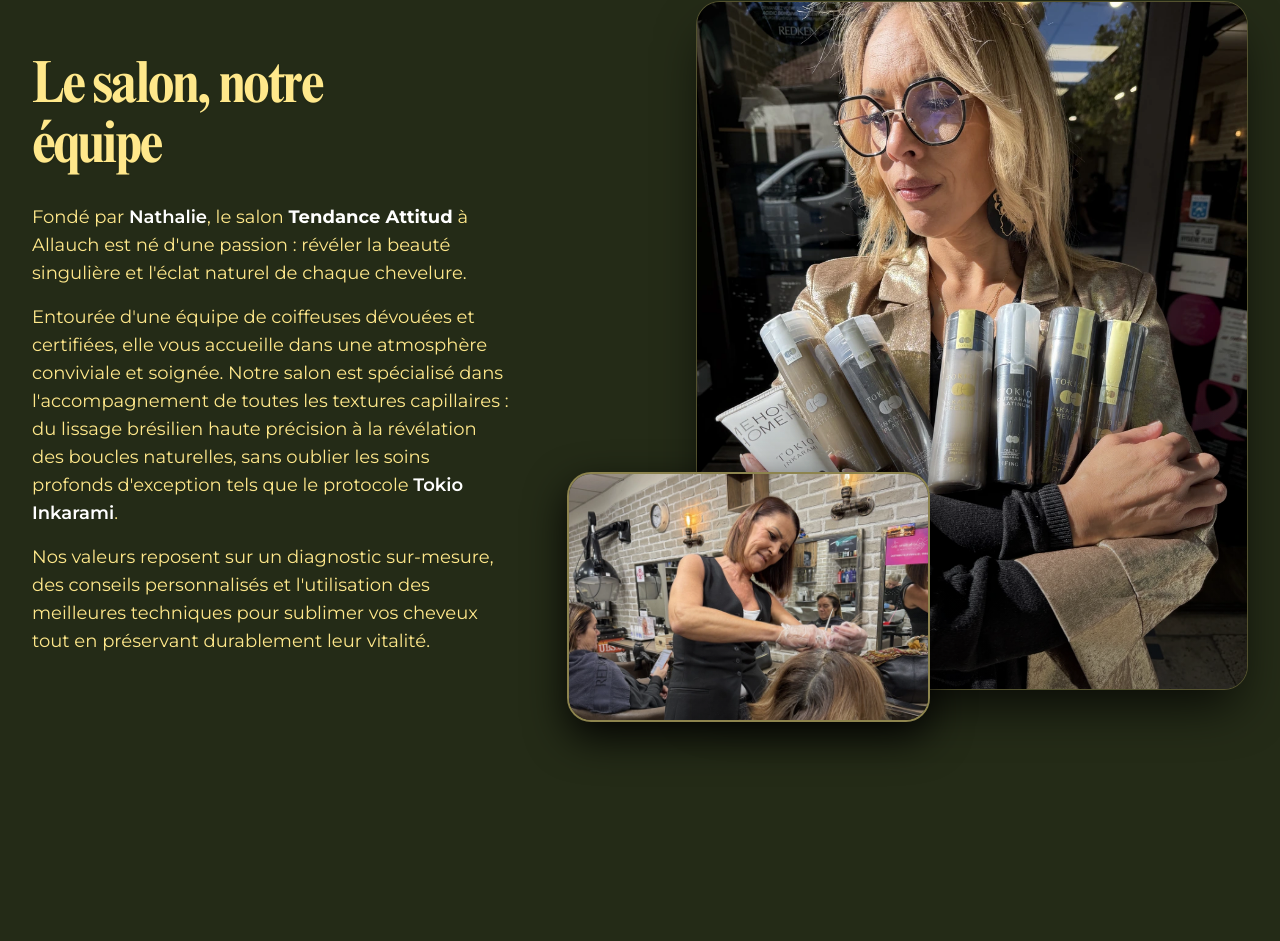
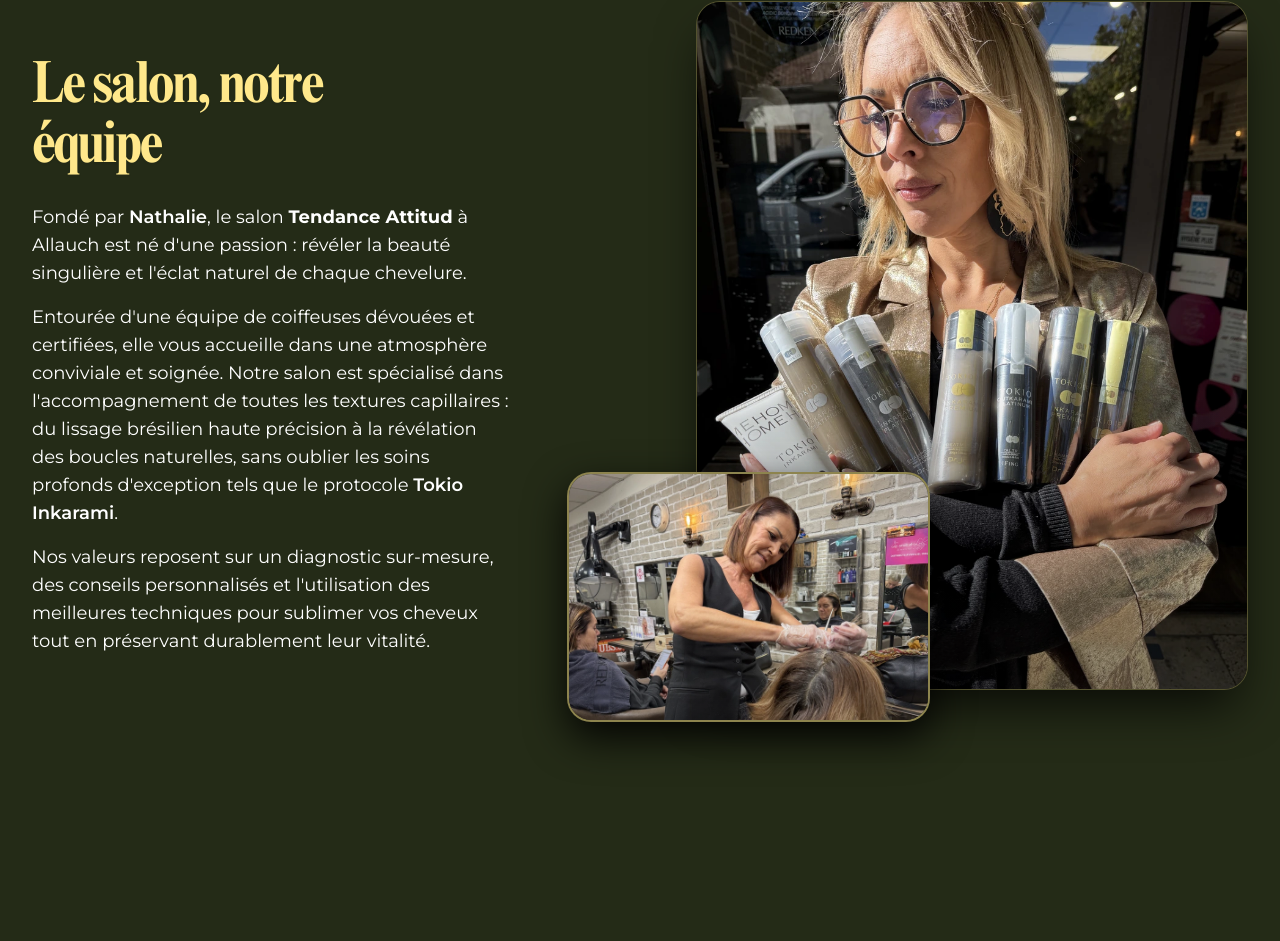
Before and after one commit to Christophe03/tendance-attitud, a Next.js app: page / in a window 1280 px wide. Shown: the part 2655-3596 px from the top of the page. Built offline with nearby package versions, Linux system fonts and the light colour scheme; a web font is replaced by a local one.

Commit message:
style(about): change description text color to pure white

```diff
--- a/src/components/home/AboutSection.tsx
+++ b/src/components/home/AboutSection.tsx
@@ -26,7 +26,7 @@
           </h2>
 
           {/* Description Copy */}
-          <div className="space-y-4 text-sm sm:text-base lg:text-lg text-[#FFE88B] leading-relaxed font-normal">
+          <div className="space-y-4 text-sm sm:text-base lg:text-lg text-white leading-relaxed font-normal">
             <p>
               Fondé par <span className="text-white font-semibold">Nathalie</span>, le salon{' '}
               <strong className="font-bold text-white">Tendance Attitud</strong> à Allauch est né
```
